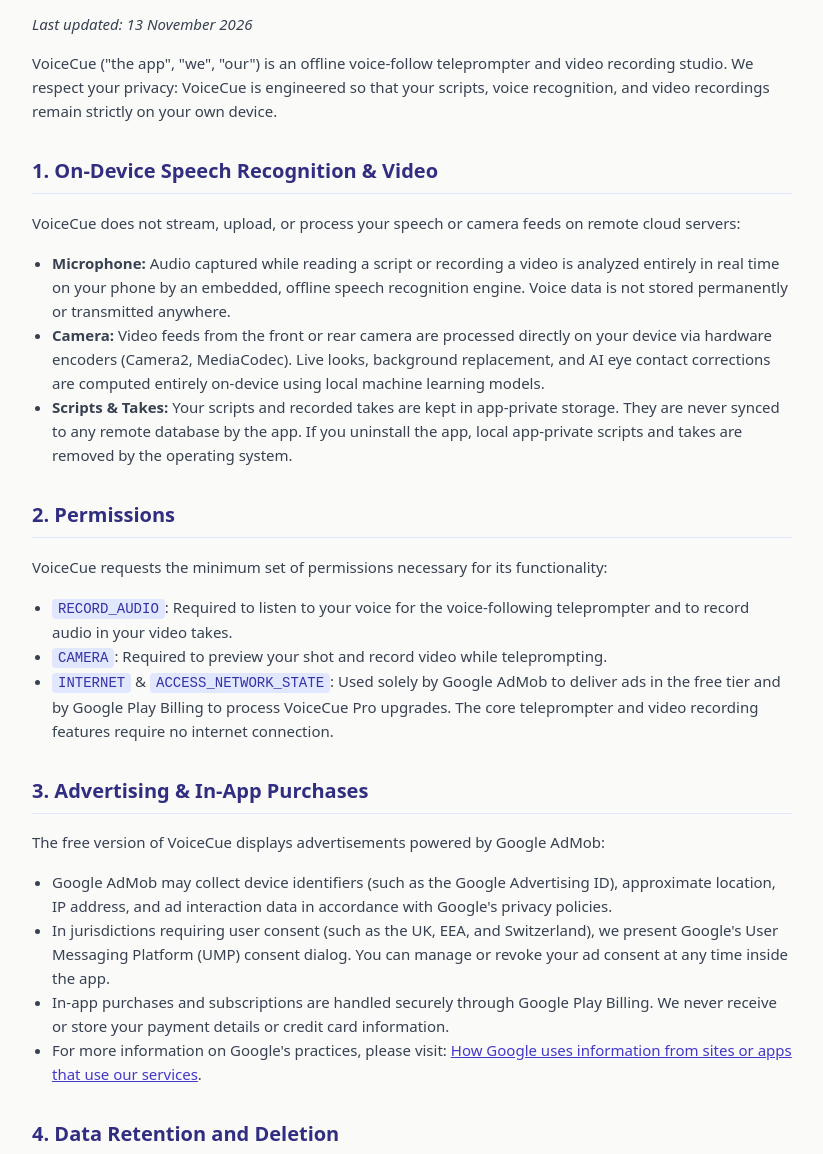
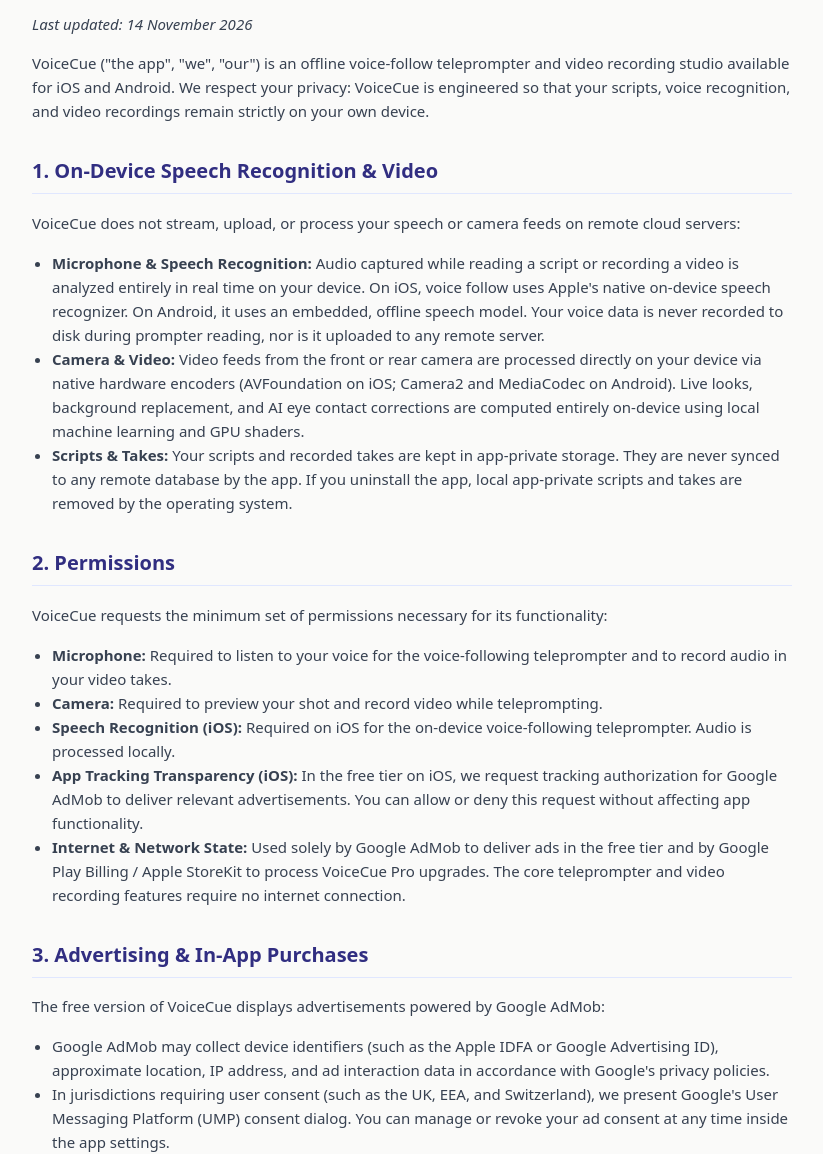
Before and after one commit to j4far/j4far.github.io, a plain HTML site: page voicecue/privacy-policy.html in a window 1280 px wide. Shown: the part 152-1306 px from the top of the page, without its empty margins (228-1051 px from the left). Drawn offline with Linux system fonts and the light colour scheme.

Commit message:
Update VoiceCue privacy policy to cover iOS (on-device speech, StoreKit, ATT)

```diff
--- a/voicecue/privacy-policy.html
+++ b/voicecue/privacy-policy.html
@@ -18,37 +18,39 @@
 <body>
 <span class="badge">Privacy First</span>
 <h1>VoiceCue — Privacy Policy</h1>
-<p><em>Last updated: 13 November 2026</em></p>
+<p><em>Last updated: 14 November 2026</em></p>
 
-<p>VoiceCue ("the app", "we", "our") is an offline voice-follow teleprompter and video recording studio. We respect your privacy: VoiceCue is engineered so that your scripts, voice recognition, and video recordings remain strictly on your own device.</p>
+<p>VoiceCue ("the app", "we", "our") is an offline voice-follow teleprompter and video recording studio available for iOS and Android. We respect your privacy: VoiceCue is engineered so that your scripts, voice recognition, and video recordings remain strictly on your own device.</p>
 
 <h2>1. On-Device Speech Recognition &amp; Video</h2>
 <p>VoiceCue does not stream, upload, or process your speech or camera feeds on remote cloud servers:</p>
 <ul>
-  <li><strong>Microphone:</strong> Audio captured while reading a script or recording a video is analyzed entirely in real time on your phone by an embedded, offline speech recognition engine. Voice data is not stored permanently or transmitted anywhere.</li>
-  <li><strong>Camera:</strong> Video feeds from the front or rear camera are processed directly on your device via hardware encoders (Camera2, MediaCodec). Live looks, background replacement, and AI eye contact corrections are computed entirely on-device using local machine learning models.</li>
+  <li><strong>Microphone &amp; Speech Recognition:</strong> Audio captured while reading a script or recording a video is analyzed entirely in real time on your device. On iOS, voice follow uses Apple's native on-device speech recognizer. On Android, it uses an embedded, offline speech model. Your voice data is never recorded to disk during prompter reading, nor is it uploaded to any remote server.</li>
+  <li><strong>Camera &amp; Video:</strong> Video feeds from the front or rear camera are processed directly on your device via native hardware encoders (AVFoundation on iOS; Camera2 and MediaCodec on Android). Live looks, background replacement, and AI eye contact corrections are computed entirely on-device using local machine learning and GPU shaders.</li>
   <li><strong>Scripts &amp; Takes:</strong> Your scripts and recorded takes are kept in app-private storage. They are never synced to any remote database by the app. If you uninstall the app, local app-private scripts and takes are removed by the operating system.</li>
 </ul>
 
 <h2>2. Permissions</h2>
 <p>VoiceCue requests the minimum set of permissions necessary for its functionality:</p>
 <ul>
-  <li><code>RECORD_AUDIO</code>: Required to listen to your voice for the voice-following teleprompter and to record audio in your video takes.</li>
-  <li><code>CAMERA</code>: Required to preview your shot and record video while teleprompting.</li>
-  <li><code>INTERNET</code> &amp; <code>ACCESS_NETWORK_STATE</code>: Used solely by Google AdMob to deliver ads in the free tier and by Google Play Billing to process VoiceCue Pro upgrades. The core teleprompter and video recording features require no internet connection.</li>
+  <li><strong>Microphone:</strong> Required to listen to your voice for the voice-following teleprompter and to record audio in your video takes.</li>
+  <li><strong>Camera:</strong> Required to preview your shot and record video while teleprompting.</li>
+  <li><strong>Speech Recognition (iOS):</strong> Required on iOS for the on-device voice-following teleprompter. Audio is processed locally.</li>
+  <li><strong>App Tracking Transparency (iOS):</strong> In the free tier on iOS, we request tracking authorization for Google AdMob to deliver relevant advertisements. You can allow or deny this request without affecting app functionality.</li>
+  <li><strong>Internet &amp; Network State:</strong> Used solely by Google AdMob to deliver ads in the free tier and by Google Play Billing / Apple StoreKit to process VoiceCue Pro upgrades. The core teleprompter and video recording features require no internet connection.</li>
 </ul>
 
 <h2>3. Advertising &amp; In-App Purchases</h2>
 <p>The free version of VoiceCue displays advertisements powered by Google AdMob:</p>
 <ul>
-  <li>Google AdMob may collect device identifiers (such as the Google Advertising ID), approximate location, IP address, and ad interaction data in accordance with Google's privacy policies.</li>
-  <li>In jurisdictions requiring user consent (such as the UK, EEA, and Switzerland), we present Google's User Messaging Platform (UMP) consent dialog. You can manage or revoke your ad consent at any time inside the app.</li>
-  <li>In-app purchases and subscriptions are handled securely through Google Play Billing. We never receive or store your payment details or credit card information.</li>
+  <li>Google AdMob may collect device identifiers (such as the Apple IDFA or Google Advertising ID), approximate location, IP address, and ad interaction data in accordance with Google's privacy policies.</li>
+  <li>In jurisdictions requiring user consent (such as the UK, EEA, and Switzerland), we present Google's User Messaging Platform (UMP) consent dialog. You can manage or revoke your ad consent at any time inside the app settings.</li>
+  <li>In-app purchases (VoiceCue Pro) are handled securely through Apple App Store (StoreKit) on iOS and Google Play Billing on Android. We never receive or store your payment details, banking, or credit card information.</li>
   <li>For more information on Google's practices, please visit: <a href="https://policies.google.com/technologies/partner-sites" target="_blank" rel="noopener">How Google uses information from sites or apps that use our services</a>.</li>
 </ul>
 
 <h2>4. Data Retention and Deletion</h2>
-<p>Because VoiceCue does not collect personal data or store data on external servers, there is no server-side account or personal data to delete. Deleting a script or video within the app permanently removes it from your device's app storage. You can delete all local data at any time by clearing the app storage in your Android settings or uninstalling the app.</p>
+<p>Because VoiceCue does not collect personal data or store data on external servers, there is no server-side account or personal data to delete. Deleting a script or video within the app permanently removes it from your device's app storage. You can delete all local data at any time by clearing app storage in device settings or uninstalling the app.</p>
 
 <h2>5. Children's Privacy</h2>
 <p>VoiceCue is intended for general audiences aged 13 and older. We do not knowingly collect personal information from children under 13.</p>
```
